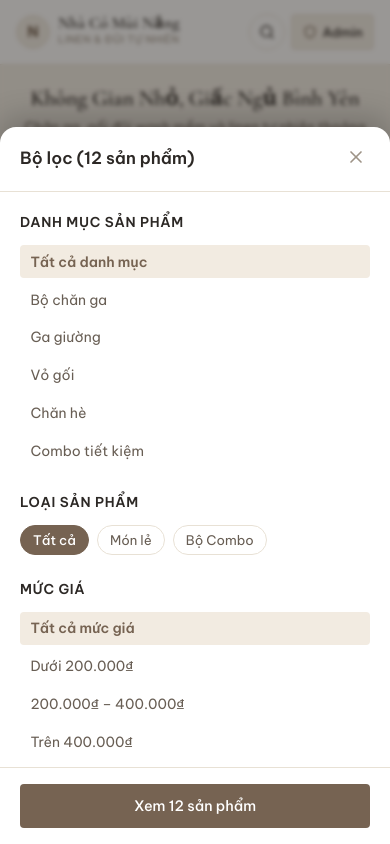
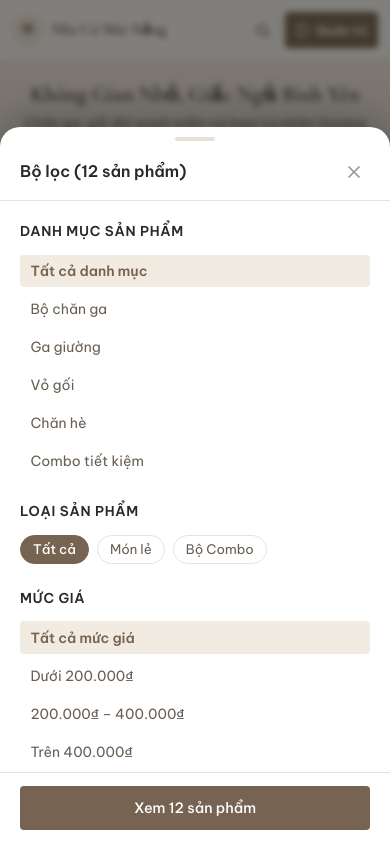
Before and after one commit to lvt195/NCNang-Content-OS-V2, a React (Vite) app: page / in a window 390 px wide. Both pictures are taken after a click on the button "Bộ lọc". Shown: the top 844 px of the page. Built offline with nearby package versions, Linux system fonts and the light colour scheme; no server answers; the database is empty.

Commit message:
fix: anchor mobile filter drawer as bottom sheet and guarantee header admin button visibility

```diff
--- a/src/components/Header.tsx
+++ b/src/components/Header.tsx
@@ -40,13 +40,13 @@ export const Header: React.FC<HeaderProps> = ({
       }}
     >
       <div
-        className="container"
+        className="container header-container"
         style={{
-          height: '64px',
+          height: '60px',
           display: 'flex',
           alignItems: 'center',
           justifyContent: 'space-between',
-          gap: '0.75rem',
+          gap: '0.5rem',
         }}
       >
         {/* Brand */}
@@ -55,16 +55,17 @@ export const Header: React.FC<HeaderProps> = ({
           style={{
             display: 'flex',
             alignItems: 'center',
-            gap: '0.5rem',
+            gap: '0.45rem',
             textDecoration: 'none',
             minWidth: 0,
-            flexShrink: 1,
+            flex: '1 1 auto',
+            overflow: 'hidden',
           }}
         >
           <div
             style={{
-              width: '34px',
-              height: '34px',
+              width: '32px',
+              height: '32px',
               borderRadius: '50%',
               backgroundColor: 'var(--bg-muted)',
               border: '1px solid var(--border-subtle)',
@@ -73,22 +74,22 @@ export const Header: React.FC<HeaderProps> = ({
               justifyContent: 'center',
               color: 'var(--accent-brown)',
               fontWeight: 700,
-              fontSize: '0.95rem',
+              fontSize: '0.9rem',
               flexShrink: 0,
             }}
           >
             N
           </div>
-          <div style={{ minWidth: 0 }}>
+          <div style={{ minWidth: 0, overflow: 'hidden' }}>
             <span
               className="font-serif"
               style={{
-                fontSize: 'clamp(1rem, 3.8vw, 1.25rem)',
+                fontSize: 'clamp(0.95rem, 3.6vw, 1.25rem)',
                 fontWeight: 600,
                 color: 'var(--text-primary)',
                 letterSpacing: '0.01em',
                 display: 'block',
-                lineHeight: 1.1,
+                lineHeight: 1.15,
                 whiteSpace: 'nowrap',
                 overflow: 'hidden',
                 textOverflow: 'ellipsis',
@@ -97,13 +98,15 @@ export const Header: React.FC<HeaderProps> = ({
               {SITE_CONFIG.name}
             </span>
             <span
+              className="header-brand-subtitle"
               style={{
-                fontSize: '0.65rem',
+                fontSize: '0.625rem',
                 color: 'var(--text-muted)',
                 letterSpacing: '0.04em',
                 textTransform: 'uppercase',
-                display: 'block',
                 whiteSpace: 'nowrap',
+                overflow: 'hidden',
+                textOverflow: 'ellipsis',
               }}
             >
               Linen & Đũi Tự Nhiên
@@ -163,8 +166,16 @@ export const Header: React.FC<HeaderProps> = ({
           </div>
         )}
 
-        {/* Right Actions: Mobile Search + Prominent Admin Button */}
-        <div style={{ display: 'flex', alignItems: 'center', gap: '0.4rem', flexShrink: 0 }}>
+        {/* Right Actions: Mobile Search + Guaranteed Visible Admin Button */}
+        <div
+          style={{
+            display: 'flex',
+            alignItems: 'center',
+            gap: '0.35rem',
+            flexShrink: 0,
+            marginLeft: 'auto',
+          }}
+        >
           {/* Mobile search toggle */}
           {isCatalog && onSearchChange && (
             <button
@@ -172,49 +183,43 @@ export const Header: React.FC<HeaderProps> = ({
               onClick={() => setMobileSearchOpen(!mobileSearchOpen)}
               aria-label="Tìm kiếm sản phẩm"
               style={{
-                width: '36px',
-                height: '36px',
+                width: '34px',
+                height: '34px',
                 padding: 0,
                 borderRadius: '50%',
+                display: 'flex',
+                alignItems: 'center',
+                justifyContent: 'center',
+                flexShrink: 0,
               }}
             >
-              <Search size={16} />
+              <Search size={15} />
             </button>
           )}
 
-          {/* Prominent Admin Button */}
-          {user && isAdmin ? (
+          {/* Always prominent Quản trị button */}
           <Link
-              to="/admin"
+            to={user && isAdmin ? '/admin' : '/admin/login'}
             className="btn btn-primary btn-sm"
             style={{
+              display: 'inline-flex',
+              alignItems: 'center',
               gap: '0.35rem',
-                padding: '0.35rem 0.65rem',
+              padding: '0.38rem 0.65rem',
               fontSize: '0.8rem',
+              fontWeight: 600,
+              backgroundColor: 'var(--accent-brown)',
+              color: '#ffffff',
+              borderRadius: 'var(--radius-sm)',
+              boxShadow: '0 1px 3px rgba(0,0,0,0.15)',
+              whiteSpace: 'nowrap',
+              flexShrink: 0,
             }}
-              title="Vào bảng điều khiển Quản trị"
+            title="Khu vực Quản trị cửa hàng"
           >
-              <ShieldCheck size={15} />
+            {user && isAdmin ? <ShieldCheck size={15} /> : <Shield size={15} />}
             <span>Quản trị</span>
           </Link>
-          ) : (
-            <Link
-              to="/admin/login"
-              className="btn btn-outline btn-sm"
-              style={{
-                gap: '0.35rem',
-                padding: '0.35rem 0.65rem',
-                fontSize: '0.8rem',
-                color: 'var(--text-primary)',
-                borderColor: 'var(--border-subtle)',
-                backgroundColor: 'var(--bg-muted)',
-              }}
-              title="Đăng nhập trang quản trị"
-            >
-              <Shield size={14} color="var(--accent-brown)" />
-              <span>Admin</span>
-            </Link>
-          )}
         </div>
       </div>
 
@@ -273,6 +278,15 @@ export const Header: React.FC<HeaderProps> = ({
       )}
 
       <style>{`
+        @media (max-width: 520px) {
+          .header-brand-subtitle {
+            display: none !important;
+          }
+          .header-container {
+            padding-left: 0.75rem !important;
+            padding-right: 0.75rem !important;
+          }
+        }
         @media (min-width: 768px) {
           .desktop-search-container {
             display: block !important;
--- a/src/components/ProductFilters.tsx
+++ b/src/components/ProductFilters.tsx
@@ -1,4 +1,5 @@
-import React from 'react';
+import React, { useEffect } from 'react';
+import { createPortal } from 'react-dom';
 import { X, RotateCcw } from 'lucide-react';
 import { FilterState, Category } from '../types/product';
 import { SITE_CONFIG } from '../config/site';
@@ -29,6 +30,17 @@ export const ProductFilters: React.FC<ProductFiltersProps> = ({
     (filters.color && filters.color !== 'all') ||
     (filters.type && filters.type !== 'all') ||
     Boolean(filters.searchQuery);
+
+  useEffect(() => {
+    if (isMobileDrawerOpen) {
+      document.body.style.overflow = 'hidden';
+    } else {
+      document.body.style.overflow = '';
+    }
+    return () => {
+      document.body.style.overflow = '';
+    };
+  }, [isMobileDrawerOpen]);
 
   const filterContent = (
     <div style={{ display: 'flex', flexDirection: 'column', gap: '1.5rem' }}>
@@ -221,42 +233,67 @@ export const ProductFilters: React.FC<ProductFiltersProps> = ({
         </div>
       </aside>
 
-      {/* Mobile Bottom Sheet Drawer */}
-      {isMobileDrawerOpen && (
-        <>
-          <div className="drawer-backdrop" onClick={onCloseMobileDrawer} />
+      {/* Mobile Bottom Sheet Drawer rendered to document.body via Portal */}
+      {isMobileDrawerOpen &&
+        typeof document !== 'undefined' &&
+        createPortal(
+          <div className="mobile-drawer-portal-wrapper">
             <div
-            className="drawer-content"
+              className="drawer-backdrop"
+              onClick={onCloseMobileDrawer}
+              aria-hidden="true"
+            />
+            <div
+              className="drawer-content mobile-bottom-sheet"
+              role="dialog"
+              aria-modal="true"
+              aria-label="Bộ lọc sản phẩm"
+            >
+              {/* Drag handle */}
+              <div
                 style={{
-              bottom: 0,
-              left: 0,
-              right: 0,
-              maxHeight: '85vh',
-              borderTopLeftRadius: '16px',
-              borderTopRightRadius: '16px',
-              boxShadow: '0 -10px 30px rgba(0, 0, 0, 0.2)',
                   display: 'flex',
-              flexDirection: 'column',
-              overflow: 'hidden',
+                  justifyContent: 'center',
+                  paddingTop: '10px',
+                  paddingBottom: '4px',
+                  cursor: 'pointer',
                 }}
+                onClick={onCloseMobileDrawer}
               >
+                <div
+                  style={{
+                    width: '40px',
+                    height: '4px',
+                    borderRadius: '2px',
+                    backgroundColor: 'var(--border-subtle)',
+                  }}
+                />
+              </div>
+
               {/* Drawer Header */}
               <div
                 style={{
                   display: 'flex',
                   alignItems: 'center',
                   justifyContent: 'space-between',
-                padding: '1rem 1.25rem',
+                  padding: '0.75rem 1.25rem',
                   borderBottom: '1px solid var(--border-subtle)',
                 }}
               >
-              <h3 style={{ fontSize: '1.05rem', fontWeight: 600 }}>
+                <h3 style={{ fontSize: '1rem', fontWeight: 600, margin: 0 }}>
                   Bộ lọc ({totalFilteredCount} sản phẩm)
                 </h3>
                 <button
                   type="button"
                   onClick={onCloseMobileDrawer}
-                style={{ padding: '0.25rem', color: 'var(--text-muted)' }}
+                  style={{
+                    padding: '0.35rem',
+                    color: 'var(--text-muted)',
+                    borderRadius: '50%',
+                    display: 'flex',
+                    alignItems: 'center',
+                    justifyContent: 'center',
+                  }}
                   aria-label="Đóng bộ lọc"
                 >
                   <X size={20} />
@@ -264,14 +301,21 @@ export const ProductFilters: React.FC<ProductFiltersProps> = ({
               </div>
 
               {/* Drawer Scrollable Body */}
-            <div style={{ padding: '1.25rem', overflowY: 'auto', flex: 1 }}>
+              <div
+                style={{
+                  padding: '1.25rem',
+                  overflowY: 'auto',
+                  flex: 1,
+                  WebkitOverflowScrolling: 'touch',
+                }}
+              >
                 {filterContent}
               </div>
 
               {/* Drawer Footer CTA */}
               <div
                 style={{
-                padding: '1rem 1.25rem',
+                  padding: '0.85rem 1.25rem',
                   borderTop: '1px solid var(--border-subtle)',
                   backgroundColor: 'var(--bg-surface)',
                   display: 'flex',
@@ -298,7 +342,8 @@ export const ProductFilters: React.FC<ProductFiltersProps> = ({
                 </button>
               </div>
             </div>
-        </>
+          </div>,
+          document.body
         )}
 
       <style>{`
--- a/src/styles/global.css
+++ b/src/styles/global.css
@@ -317,15 +317,79 @@ img {
 
 /* Modal and Drawers */
 .drawer-backdrop {
-  position: fixed;
-  inset: 0;
-  background-color: rgba(30, 26, 22, 0.45);
-  backdrop-filter: blur(2px);
-  z-index: 998;
+  position: fixed !important;
+  inset: 0 !important;
+  top: 0 !important;
+  left: 0 !important;
+  right: 0 !important;
+  bottom: 0 !important;
+  width: 100vw !important;
+  height: 100vh !important;
+  height: 100dvh !important;
+  background-color: rgba(26, 22, 18, 0.55) !important;
+  backdrop-filter: blur(3px) !important;
+  -webkit-backdrop-filter: blur(3px) !important;
+  z-index: 9998 !important;
+  animation: fadeInDrawer 0.2s ease-out forwards;
 }
 
 .drawer-content {
   position: fixed;
   background-color: var(--bg-surface);
-  z-index: 999;
+  z-index: 9999;
 }
+
+/* Mobile Bottom Sheet Filter Drawer (Always strictly pinned to bottom) */
+.mobile-bottom-sheet {
+  position: fixed !important;
+  bottom: 0 !important;
+  left: 0 !important;
+  right: 0 !important;
+  top: auto !important;
+  width: 100% !important;
+  max-width: 100vw !important;
+  max-height: 85dvh !important;
+  max-height: 85vh !important;
+  height: auto !important;
+  margin: 0 !important;
+  background-color: var(--bg-surface) !important;
+  border-top-left-radius: 20px !important;
+  border-top-right-radius: 20px !important;
+  border-bottom-left-radius: 0 !important;
+  border-bottom-right-radius: 0 !important;
+  box-shadow: 0 -10px 40px rgba(0, 0, 0, 0.25) !important;
+  z-index: 9999 !important;
+  display: flex !important;
+  flex-direction: column !important;
+  overflow: hidden !important;
+  animation: slideUpSheet 0.25s cubic-bezier(0.16, 1, 0.3, 1) forwards !important;
+  padding-bottom: env(safe-area-inset-bottom, 16px) !important;
+}
+
+@keyframes slideUpSheet {
+  from {
+    transform: translateY(100%);
+  }
+  to {
+    transform: translateY(0);
+  }
+}
+
+@keyframes fadeInDrawer {
+  from {
+    opacity: 0;
+  }
+  to {
+    opacity: 1;
+  }
+}
+
+@media (min-width: 640px) {
+  .mobile-bottom-sheet {
+    max-width: 520px !important;
+    left: 50% !important;
+    right: auto !important;
+    transform: translateX(-50%) !important;
+    border-radius: 20px 20px 0 0 !important;
+  }
+}
```
Also changed, not shown: src/components/Footer.tsx (+10 -5 lines). Lines whose indentation alone changed are shown as unchanged.
